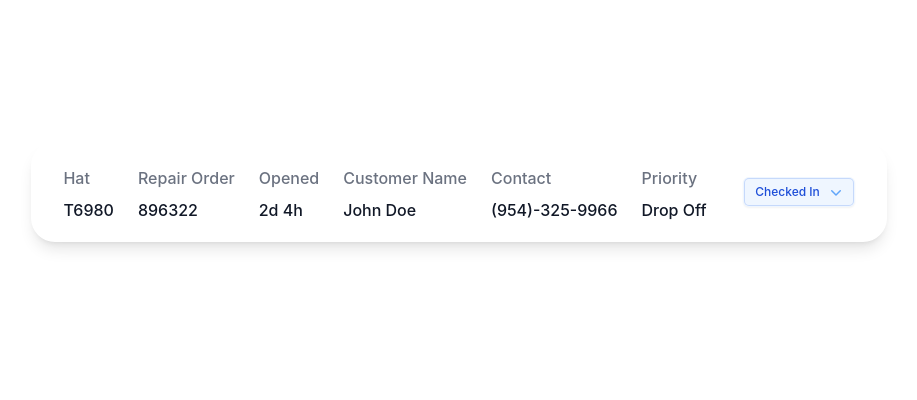
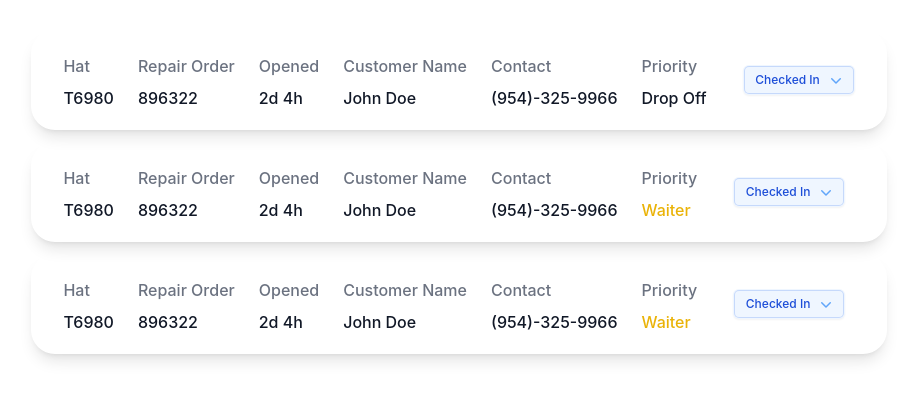
Before and after one commit to andersonasprilla/DealerServiceXpert-V2, a React (Vite) app in the folder client/: page / in a window 1280 px wide. Shown: the part 218-618 px from the top of the page, without its empty margins (181-1098 px from the left). Built offline with nearby package versions, Linux system fonts and the light colour scheme.

Commit message:
finished component

```diff
--- a/client/src/components/Customer/Customer.jsx
+++ b/client/src/components/Customer/Customer.jsx
@@ -9,6 +9,26 @@ const customers = [
       vehicle: 'Pilot 2024',
       contact: '(954)-325-9966',
       priority: "Drop Off",
+      status: "Checked In",
+    },
+    {
+      hatNumber: 'T6980',
+      repairOrder: '896322',
+      openedAt: '2d 4h',
+      customerName: 'John Doe',
+      vehicle: 'Pilot 2024',
+      contact: '(954)-325-9966',
+      priority: "Waiter",
+      status: "Checked In",
+    },
+    {
+      hatNumber: 'T6980',
+      repairOrder: '896322',
+      openedAt: '2d 4h',
+      customerName: 'John Doe',
+      vehicle: 'Pilot 2024',
+      contact: '(954)-325-9966',
+      priority: "Waiter",
       status: "Checked In",
     },
 
```
